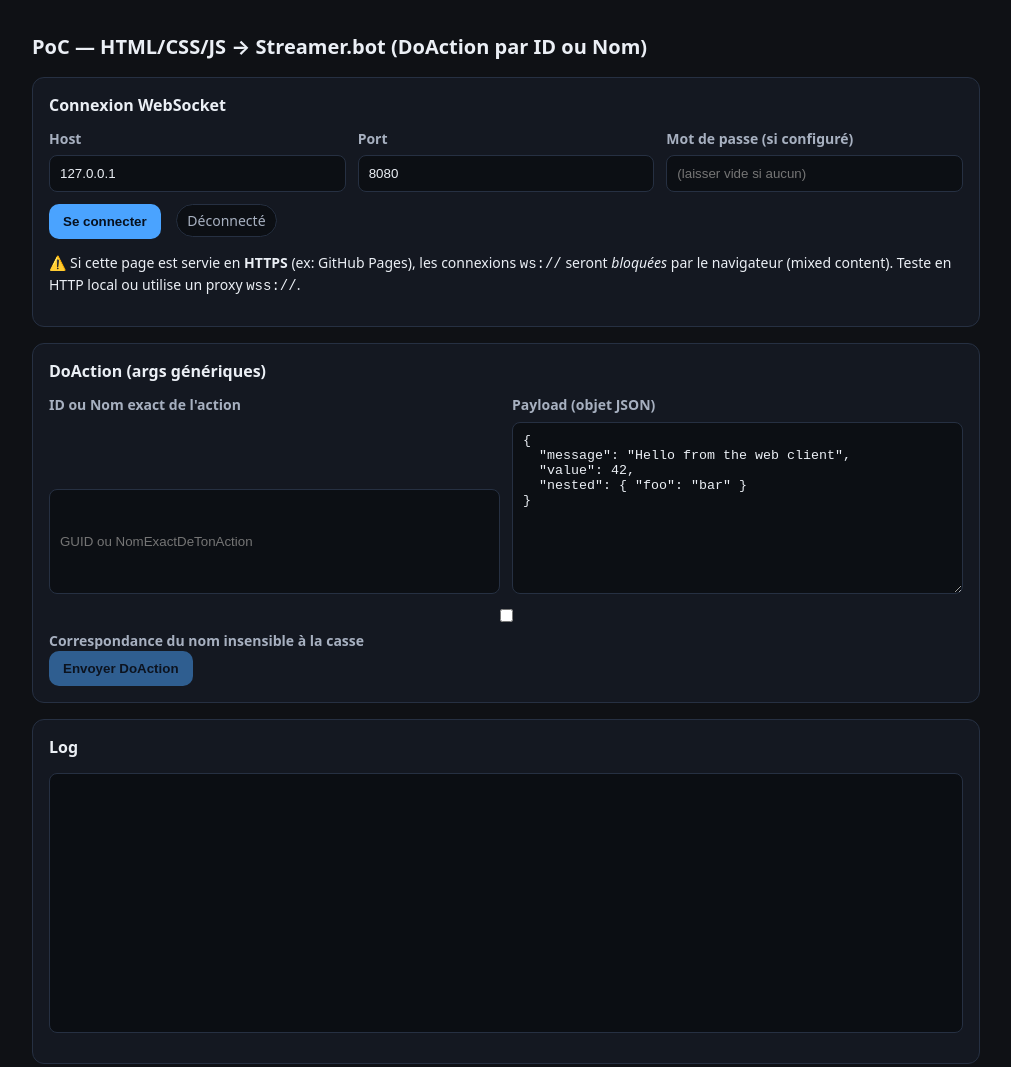
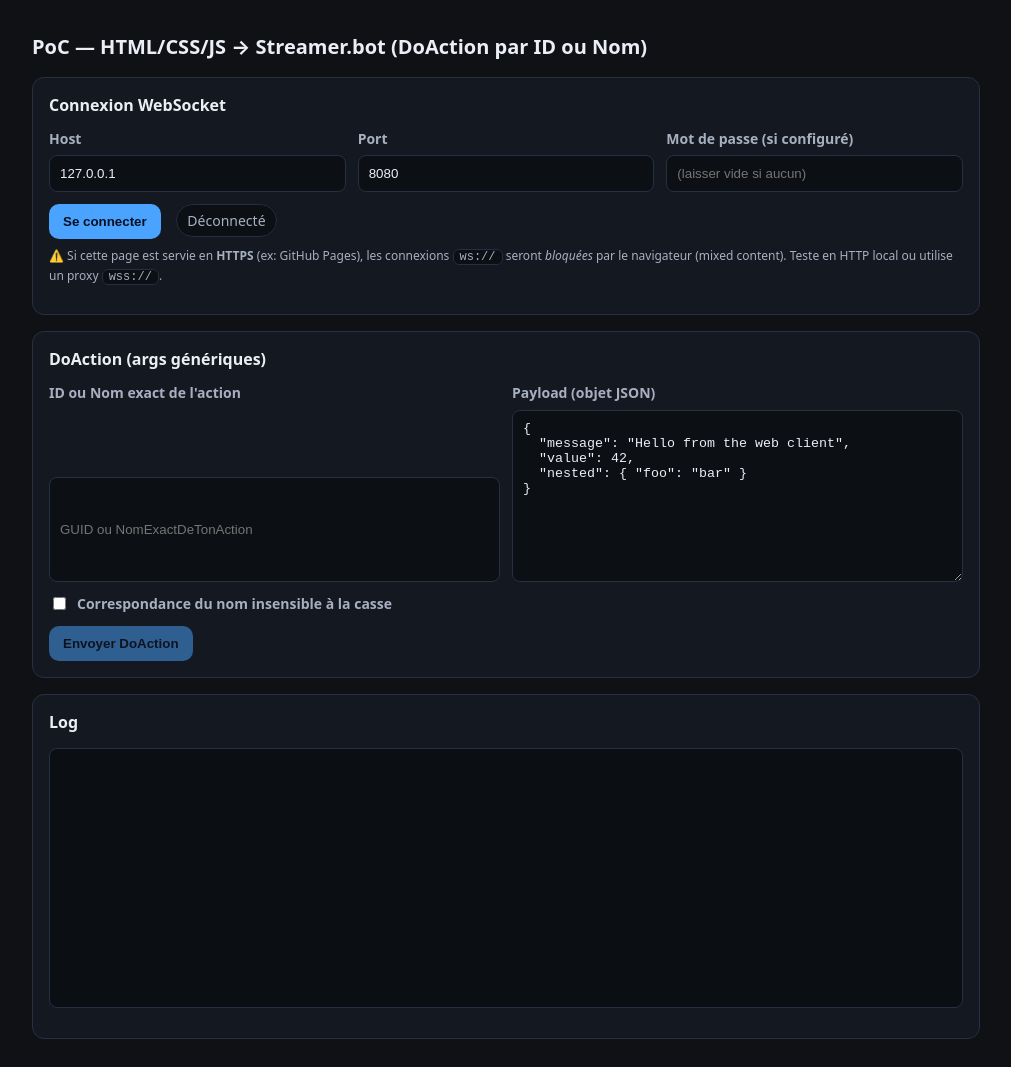
Before and after one commit to lebluxtv/pocwssb, a plain HTML site: page docs/index.html in a window 1280 px wide. Shown: the whole page, without its empty margins (134-1145 px from the left). Drawn offline with Linux system fonts and the light colour scheme.

Commit message:
Update style.css

```diff
--- a/docs/style.css
+++ b/docs/style.css
@@ -10,6 +10,8 @@ h2{font-size:16px;margin:0 0 12px}
 .card{background:var(--card);border:1px solid var(--border);border-radius:12px;padding:16px;margin-bottom:16px}
 .grid{display:grid;grid-template-columns:repeat(auto-fit,minmax(240px,1fr));gap:12px;margin-bottom:12px}
 label{display:grid;gap:6px;color:var(--muted);font-weight:600}
+.row{display:flex;align-items:center;gap:12px;margin:8px 0 12px}
+.inline{display:flex;align-items:center;gap:8px;color:var(--muted);font-weight:600}
 input,textarea{background:#0c0f14;color:var(--text);border:1px solid var(--border);border-radius:8px;padding:10px;outline:none}
 input:focus,textarea:focus{border-color:var(--accent)}
 button{background:var(--accent);color:#06101e;font-weight:700;padding:10px 14px;border:none;border-radius:10px;cursor:pointer}
@@ -19,3 +21,5 @@ button[disabled]{opacity:.5;cursor:not-allowed}
 .dot.on{color:var(--ok);border-color:#135b3f}
 .dot.err{color:var(--err);border-color:#5b1313}
 .dot.off{color:var(--muted)}
+.hint{color:var(--muted);font-size:12px;margin-top:8px}
+code{background:#0c0f14;border:1px solid var(--border);border-radius:6px;padding:0 6px}
```
